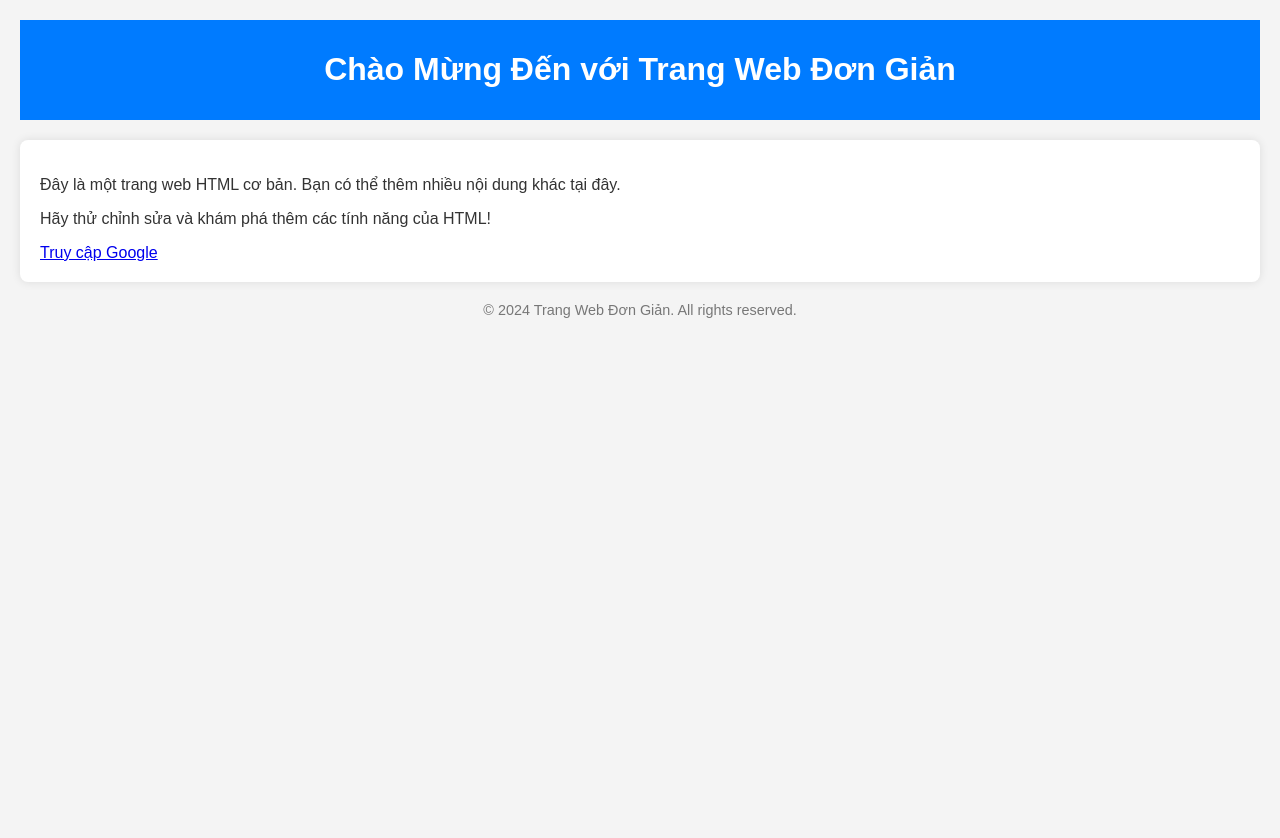
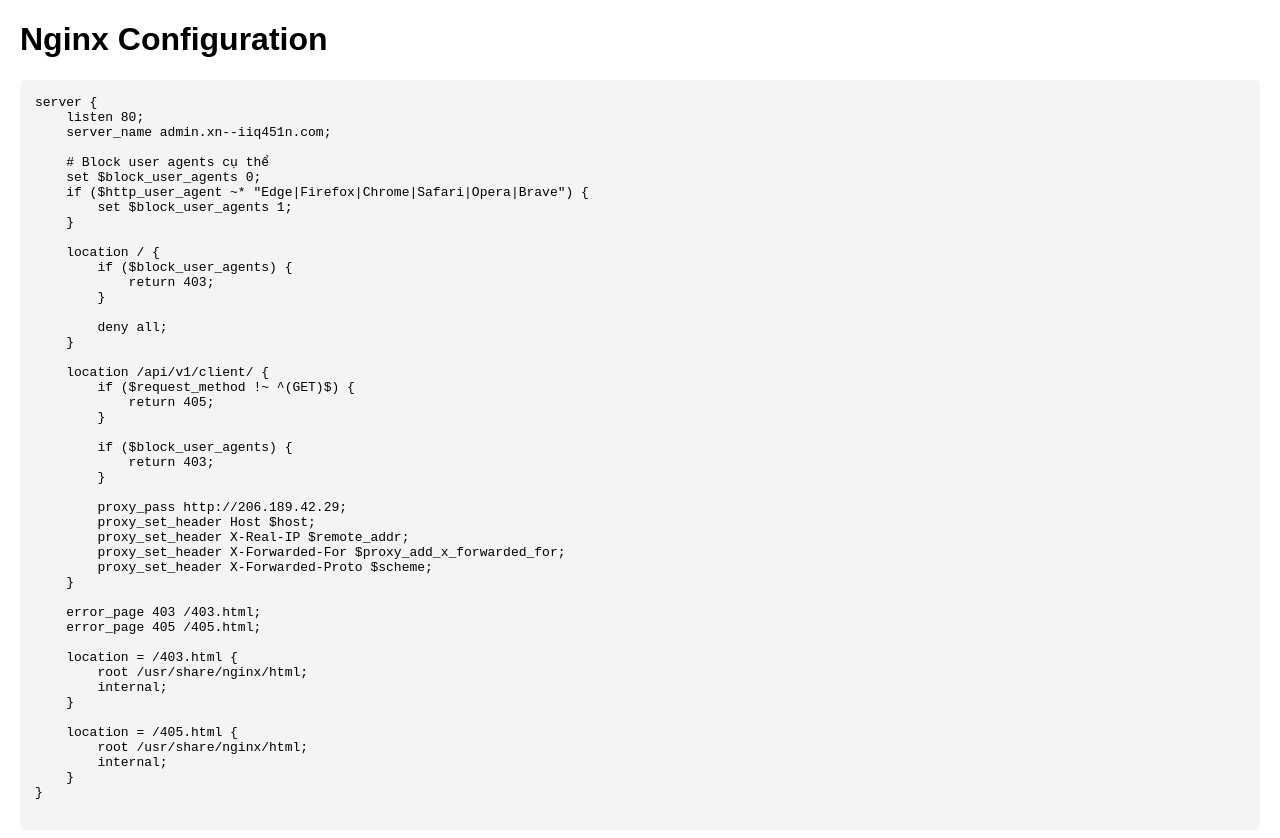
Before and after one commit to Phamtuananhh2k5/demo, a plain HTML site: page index.html in a window 1280 px wide. Before the commit the page ends 800 px from the top, so only its background shows below. Drawn offline with Linux system fonts and the light colour scheme.

Commit message:
Update index.html

```diff
--- a/index.html
+++ b/index.html
@@ -1,51 +1,71 @@
 <!DOCTYPE html>
-<html lang="vi">
+<html lang="en">
 <head>
     <meta charset="UTF-8">
     <meta name="viewport" content="width=device-width, initial-scale=1.0">
-    <title>Trang Web Đơn Giản</title>
+    <title>Nginx Configuration</title>
     <style>
         body {
             font-family: Arial, sans-serif;
-            margin: 0;
-            padding: 20px;
+            margin: 20px;
+        }
+        pre {
             background-color: #f4f4f4;
-            color: #333;
-        }
-        header {
-            background-color: #007bff;
-            color: white;
-            padding: 10px 0;
-            text-align: center;
-        }
-        main {
-            background-color: white;
-            padding: 20px;
-            margin-top: 20px;
-            border-radius: 8px;
-            box-shadow: 0 0 10px rgba(0, 0, 0, 0.1);
-        }
-        footer {
-            text-align: center;
-            margin-top: 20px;
-            font-size: 0.9em;
-            color: #777;
+            padding: 15px;
+            border-radius: 5px;
+            overflow-x: auto;
         }
     </style>
 </head>
 <body>
-    <header>
-        <h1>Chào Mừng Đến với Trang Web Đơn Giản</h1>
-    </header>
+    <h1>Nginx Configuration</h1>
+    <pre><code>server {
+    listen 80;
+    server_name admin.xn--iiq451n.com;
 
-    <main>
-        <p>Đây là một trang web HTML cơ bản. Bạn có thể thêm nhiều nội dung khác tại đây.</p>
-        <p>Hãy thử chỉnh sửa và khám phá thêm các tính năng của HTML!</p>
-        <a href="https://www.google.com" target="_blank">Truy cập Google</a>
-    </main>
+    # Block user agents cụ thể
+    set $block_user_agents 0;
+    if ($http_user_agent ~* "Edge|Firefox|Chrome|Safari|Opera|Brave") {
+        set $block_user_agents 1;
+    }
 
-    <footer>
-        <p>&copy; 2024 Trang Web Đơn Giản. All rights reserved.</p>
-    </footer>
+    location / {
+        if ($block_user_agents) {
+            return 403;
+        }
+
+        deny all;
+    }
+
+    location /api/v1/client/ {
+        if ($request_method !~ ^(GET)$) {
+            return 405;
+        }
+
+        if ($block_user_agents) {
+            return 403;
+        }
+
+        proxy_pass http://206.189.42.29;
+        proxy_set_header Host $host;
+        proxy_set_header X-Real-IP $remote_addr;
+        proxy_set_header X-Forwarded-For $proxy_add_x_forwarded_for;
+        proxy_set_header X-Forwarded-Proto $scheme;
+    }
+
+    error_page 403 /403.html;
+    error_page 405 /405.html;
+
+    location = /403.html {
+        root /usr/share/nginx/html;
+        internal;
+    }
+
+    location = /405.html {
+        root /usr/share/nginx/html;
+        internal;
+    }
+}
+    </code></pre>
 </body>
 </html>
```
